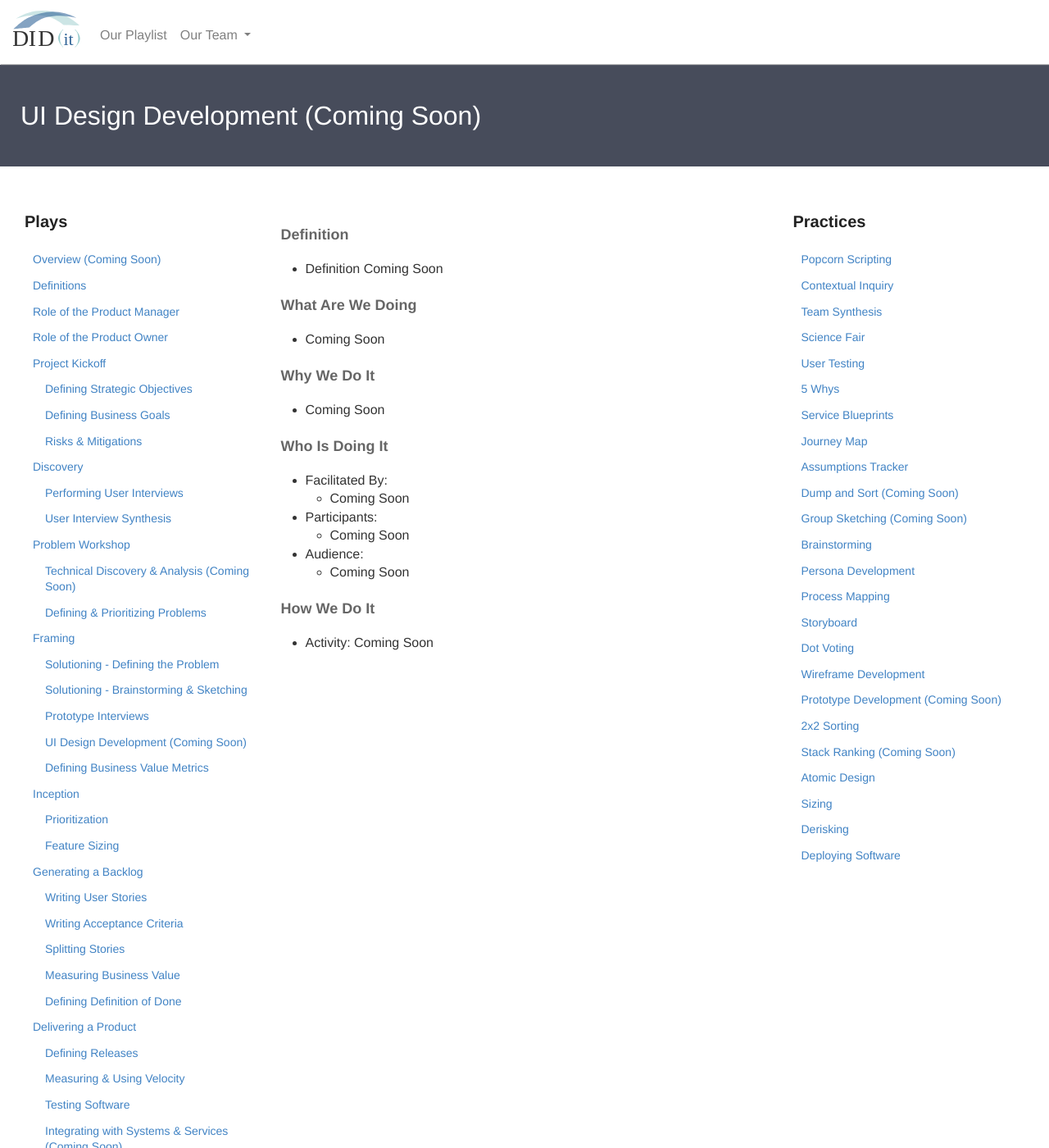
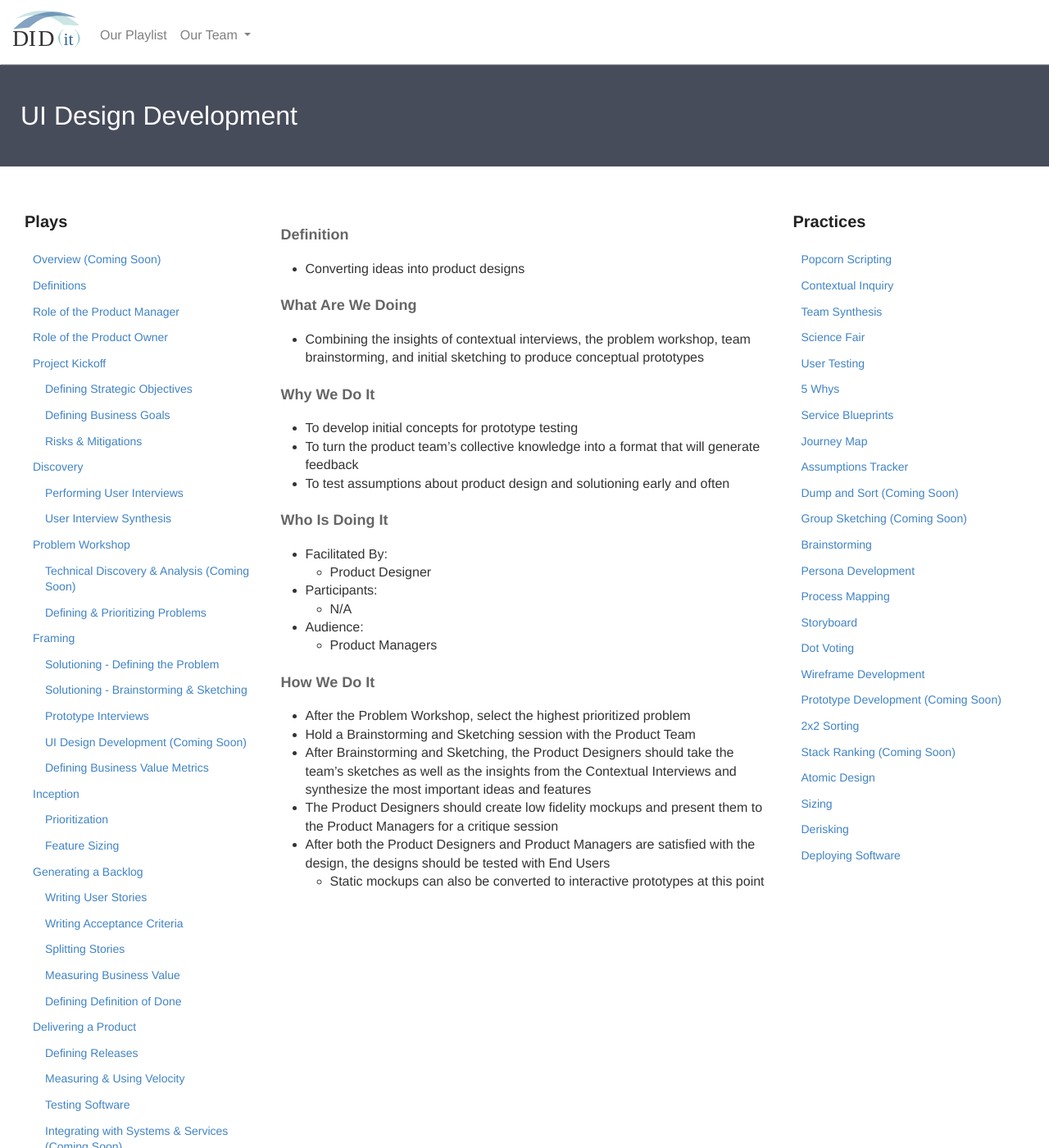
Before and after one commit to KnightPointSystems/kps_playbook, a Jekyll site: the page built from ui-design-development.md, in a window 1280 px wide and 1400 px high. Shown: the whole window at 82% size. Built offline with Jekyll 4.4.1, drawn with Linux system fonts in a browser that asks for light colours; nearby versions of some CDN libraries.

Commit message:
Update ui-design-development.md

```diff
--- a/ui-design-development.md
+++ b/ui-design-development.md
@@ -1,7 +1,7 @@
 ---
 layout: page
-title: UI Design Development (Coming Soon)
-header: UI Design Development (Coming Soon)
+title: UI Design Development
+header: UI Design Development
 permalink: /ui-design-development/
 ---
 <div class="row">
@@ -13,19 +13,21 @@ permalink: /ui-design-development/
             Definition
         </h4>
 		<ul>
-		<li>Definition Coming Soon</li>
+		<li>Converting ideas into product designs</li>
 		</ul>
         <h4 class="What" id="What">
             What Are We Doing
         </h4>
 	<ul>
-        <li>Coming Soon</li>
+        <li>Combining the insights of contextual interviews, the problem workshop, team brainstorming, and initial sketching to produce conceptual prototypes</li>
 	</ul>
         <h4 class="Why" id="Why">
             Why We Do It
         </h4>
             <ul>
-                <li>Coming Soon</li>
+                <li>To develop initial concepts for prototype testing</li>
+		<li>To turn the product team’s collective knowledge into a format that will generate feedback</li>
+		<li>To test assumptions about product design and solutioning early and often</li>
 	    </ul>
         <h4 class="Who" id="Who">
             Who Is Doing It
@@ -33,17 +35,17 @@ permalink: /ui-design-development/
             <ul>
                 <li>Facilitated By:
     	            <ul>
-        	      <li>Coming Soon</li>
+        	      <li>Product Designer</li>
     	            </ul>
                  </li>
                 <li>Participants:
     	            <ul>
-                      <li>Coming Soon</li>
+                      <li>N/A</li>
                     </ul>
                 </li>
                 <li>Audience:
     	            <ul>
-                      <li>Coming Soon</li>
+                      <li>Product Managers</li>
                   </ul>
                 </li>
             </ul>
@@ -51,7 +53,14 @@ permalink: /ui-design-development/
             How We Do It
         </h4>
             <ul>
-               <li>Activity: Coming Soon</li>
+               <li>After the Problem Workshop, select the highest prioritized problem</li>
+		<li>Hold a Brainstorming and Sketching session with the Product Team</li>
+		<li>After Brainstorming and Sketching, the Product Designers should take the team’s sketches as well as the insights from the Contextual Interviews and synthesize the most important ideas and features</li>
+		<li>The Product Designers should create low fidelity mockups and present them to the Product Managers for a critique session</li>
+		<li>After both the Product Designers and Product Managers are satisfied with the design, the designs should be tested with End Users</li>
+		<ul>
+			<li>Static mockups can also be converted to interactive prototypes at this point</li>
+		</ul>
             </ul>
     </div>
     <div class="col-md-3">
```
